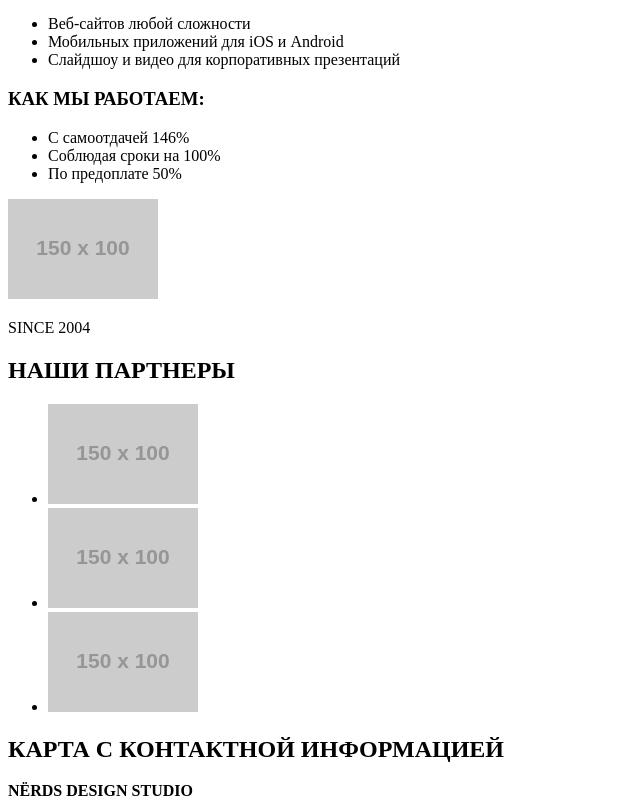
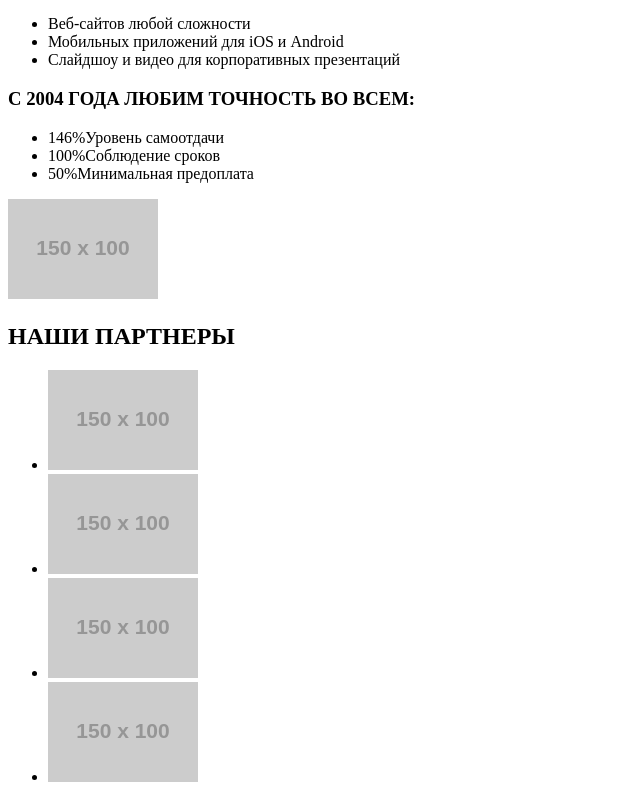
Before and after one commit to darya-d/896583-nerds-24, a plain HTML site: page index.html in a window 1280 px wide. Shown: the part 1170-1972 px from the top of the page, without its empty margins (0-640 px from the left). Drawn offline with Linux system fonts and the light colour scheme; placeholder pictures from the web are drawn by us.

Commit message:
updated section Info and Partners
Работала со старой версией макета -___-

```diff
--- a/index.html
+++ b/index.html
@@ -57,39 +57,31 @@
             <h2 class="visually-hidden">ИНФОРМАЦИЯ О НАС</h2>
                 <b class="info-title"> Мы — маленькая, но гордая дизайн-студия из Краснодара.</b>
                 <p class="info-text"> Исповедуем принципы минимализма и чистоты. Ставим математический расчет выше креатива.
-                    Работаем не покладая рук, как роботы.</p>
+                                      Работаем не покладая рук, как роботы.</p>
             <h3>ВЫПОЛНЯЕМ ЗАКАЗЫ НА РАЗРАБОТКУ:</h3>
                 <ul class="orders-list">
                     <li class="orders-item"> Веб-сайтов любой сложности</li>
                     <li class="orders-item"> Мобильных приложений для iOS и Android</li>
                     <li class="orders-item"> Слайдшоу и видео для корпоративных презентаций</li>
                 </ul>
-            <h3 class="work">КАК МЫ РАБОТАЕМ:</h3>
+            <h3 class="work"> С 2004 ГОДА ЛЮБИМ ТОЧНОСТЬ ВО ВСЕМ:</h3>
             <ul class="work-list">
-              <li class="work-item">С самоотдачей 146%</li>
-              <li class="work-item">Соблюдая сроки на 100%</li>
-              <li class="work-item">По предоплате 50%</li>
+              <li class="work-item"><span class="work-percent">146%</span>Уровень самоотдачи</li>
+              <li class="work-item"><span class="work-percent">100%</span>Соблюдение сроков</li>
+              <li class="work-item"><span class="work-percent">50%</span>Минимальная предоплата</li>
             </ul>
             <a class="main-header-logo">
                 <img src="http://placehold.it/150x100" alt="Логотип дизайн-студии «Нёрдс»">
             </a>
-            <div>
-              <p>SINCE 2004</p>
-            </div>
         </section>
 
         <section class="partners">
             <h2 class="visually-hidden"> НАШИ ПАРТНЕРЫ</h2>
             <ul class="partners-logo">
-                <li class="glukhanko-logo">
-                    <a href="#"><img src="http://placehold.it/150x100" alt="Glukhanko"></a>
-                </li>
-                <li class="html_academy-logo">
-                    <a href="#"><img src="http://placehold.it/150x100" alt="HTML Academy"></a>
-                </li>
-                <li class="borodinski-logo">
-                    <a href="#"><img src="http://placehold.it/150x100" alt="Barbershop Borodinski"></a>
-                </li>
+                <li><a href="#"><img src="http://placehold.it/150x100" alt="HTML Academy"></a></li>
+                <li><a href="#"><img src="http://placehold.it/150x100" alt="Barbershop Borodinski"></a></li>
+                <li><a href="#"><img src="http://placehold.it/150x100" alt="Pink"></a></li>
+                <li><a href="#"><img src="http://placehold.it/150x100" alt="Mishka"></a></li>
             </ul>
         </section>
 
```
